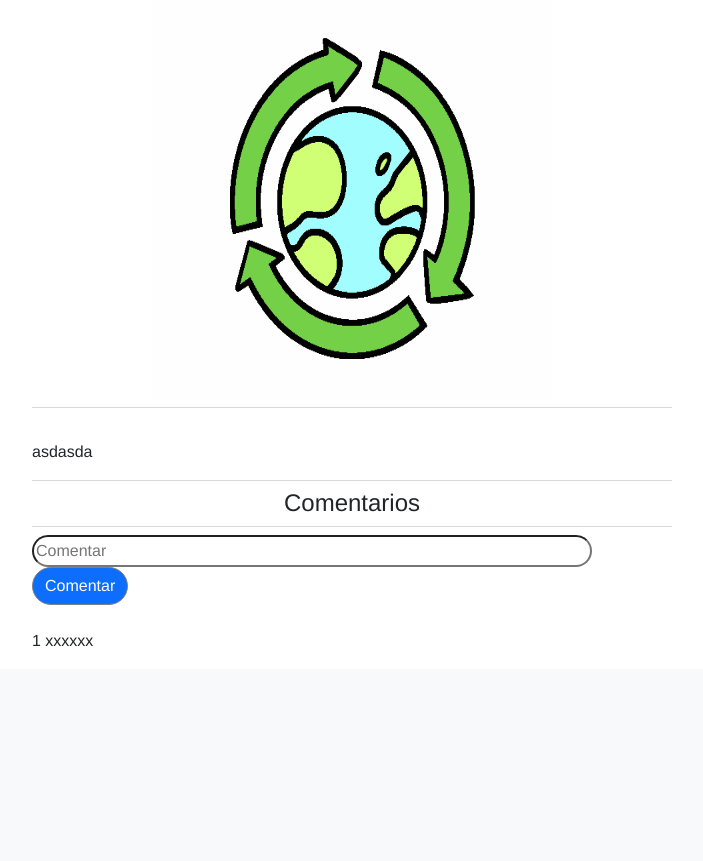
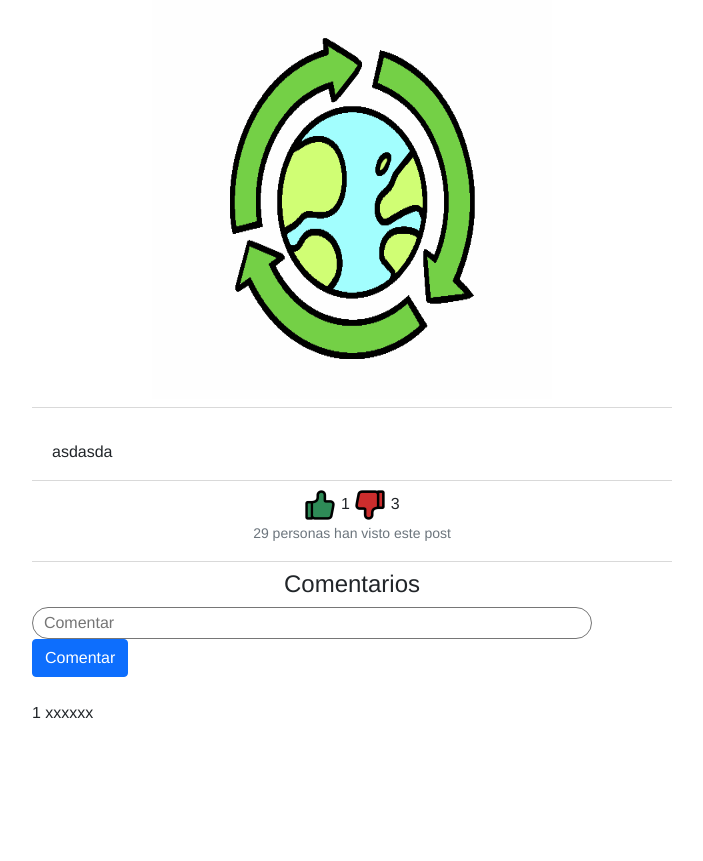
Before and after one commit to ulisespallares888/blog_informatorio, a Django app: page /leer_posteo/1 in a window 1280 px wide. Shown: the part 226-1087 px from the top of the page, without its empty margins (288-991 px from the left). Before the commit the page ends 872 px from the top, so only its background shows below. Run offline with Django 3.2, Linux system fonts and the light colour scheme; data comes from the database, SQL or seed files in the repository; both versions use the stored data as it was after the commit; some libraries are stand-ins or nearby versions.

Commit message:
cambios buerNARDOS

```diff
--- a/blog/feed/static/css/estilos.css
+++ b/blog/feed/static/css/estilos.css
@@ -157,7 +157,6 @@ a {
   width:50%;
   height: auto;
   text-align: center;
-
   margin: auto;
   padding: 1rem,;
 }
@@ -178,3 +177,9 @@ a {
   width: auto;
   height: auto;
 }
+
+#global_comentarios{
+  height: 10rem;
+	width: auto;
+	overflow-y: scroll;
+}
--- a/blog/feed/templates/leer_post.html
+++ b/blog/feed/templates/leer_post.html
@@ -24,21 +24,42 @@
     <br>
     <div class="dropdown-divider"></div>
     <br>
-    <p style="text-align:left;" >{{ un_posteo.contenido }}</p>
+    <p style="text-align:left; text-indent: 20px;" >{{ un_posteo.contenido }}</p>
+
+    <div class="dropdown-divider"></div>
+
+
+    <a  href="{%url 'reaccionar' id=un_posteo.id reac='mg' %}">
+        <img src="/static/img/me_gusta_true.png" alt="" style="width: 2rem; height: 2rem;"> </a>
+         {{un_posteo.me_gusta}}
+
+
+
+    <a  href="{%url 'reaccionar' id=un_posteo.id reac='nmg' %}">
+         <img src="/static/img/no_megusta_true.png" alt="" style="width: 2rem; height: 2rem;"> </a>
+         {{un_posteo.no_megusta}}
+
+    <p class="card-text"><small class="text-muted">{{ un_posteo.visitas }} personas han visto este post</small></p>
 
 
     <div class="dropdown-divider"></div>
     <h4>Comentarios</h4>
-    <div class="dropdown-divider"></div>
-    <div style=" text-align:left; " >
+
+
+    <div  style=" text-align:left; border-width: 1px;" >
+
+
+
     <form action="{% url 'crear_comentario' id=un_posteo.id %}">
         {% csrf_token %}
         <div class="form-group">
-        <input type="text"  id="txtcontenido" name="txtcontenido" placeholder="Comentar" style="border-radius: 20px; width: 35rem; height: 2rem ;" >
-        <button type="submit" class="btn btn-primary" style="border-radius: 20px; border-color: grey; "> Comentar</button>
+        <input type="text"  id="txtcontenido" name="txtcontenido" placeholder="  Comentar" style="border-radius: 20px; width: 35rem; height: 2rem; border-style: solid; border-width: 1px ;" >
+        <button type="submit" class="btn btn-primary" >  Comentar</button>
         </div>
     </form>
     <br>
+    <div id="global_comentarios">
+    <div id="mensajes">
     {% for un_comentario in comentarios_del_posteo %}
         <div class="box01">
             <div class="box02" >
@@ -53,6 +74,8 @@
 
     {% endfor %}
     </div>
+
+
 {% endif %}
 
 </div>
--- a/blog/feed/templates/notificaciones.html
+++ b/blog/feed/templates/notificaciones.html
@@ -7,7 +7,7 @@
         {% else %}
             <img src="/static/img/no_tiene_notificacion_2.png" alt="" style="width:2rem; height: 2rem;">
         {% endif %}
-</a>
+    </a>
 
 
     <div class="dropdown-menu dropdown-menu-end" id="global2" id="mensajes" >
--- a/blog/feed/views.py
+++ b/blog/feed/views.py
@@ -47,7 +47,6 @@ def leer_posteo(request,id):
 def abrir_notificacion(request,id):
     notif = notificaciones.objects.filter(post_id=id).first()
     notif.leido = True
-    print(notif)
     notif.save()
 
     return redirect('leer_posteo',id)
```
Also changed, not shown: blog/db.sqlite3.
